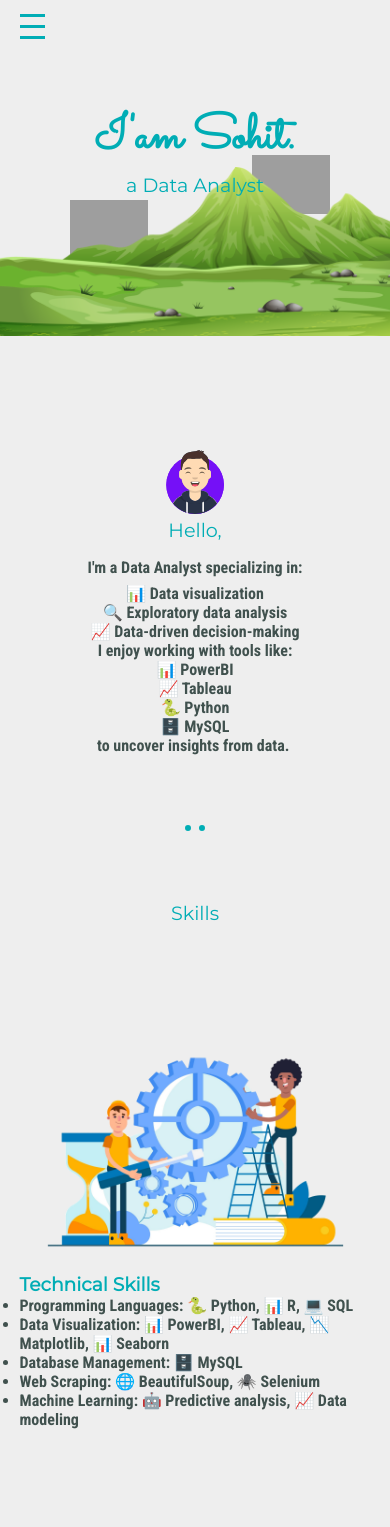
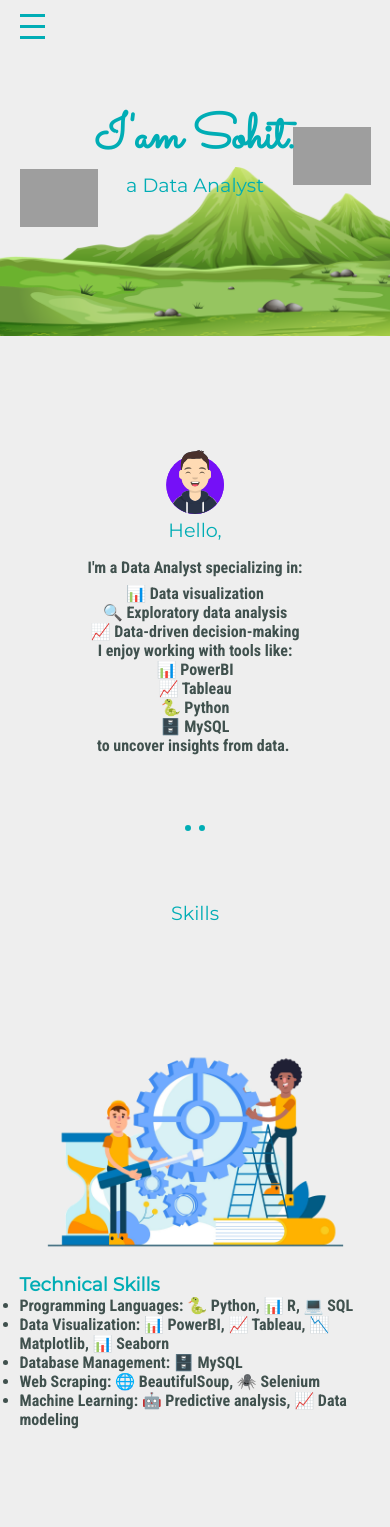
Before and after one commit to sohitkumar0803/portfolio-website, a Flask app: page / in a window 390 px wide. Shown: the top 1527 px of the page. Run offline with Flask 3, Linux system fonts and the light colour scheme; some libraries are stand-ins or nearby versions; grey boxes are pictures that could not be loaded.

Commit message:
Update styles.css

```diff
--- a/static/css/styles.css
+++ b/static/css/styles.css
@@ -133,16 +133,16 @@ a:hover {
     width: 10%;
     position: absolute;
     z-index: -2;
-    right: 60px;
-    top: 155px;
+    right: 10%;
+    top: 30%;
 }
 
 .bottom-cloud {
     width: 10%;
     position: absolute;
     z-index: -2;
-    left: 70px;
-    top: 200px;
+    left: 10%;
+    top: 40%;
 }
 
 /* container2 */
@@ -412,8 +412,16 @@ a:hover {
         font-size: 1.2rem;
     }
 
-    .top-cloud, .bottom-cloud {
+    .top-cloud {
         width: 20%;
+        right: 5%;
+        top: 15%;
+    }
+
+    .bottom-cloud {
+        width: 20%;
+        left: 5%;
+        top: 20%;
     }
 
     .intro, .skill-row {
```
